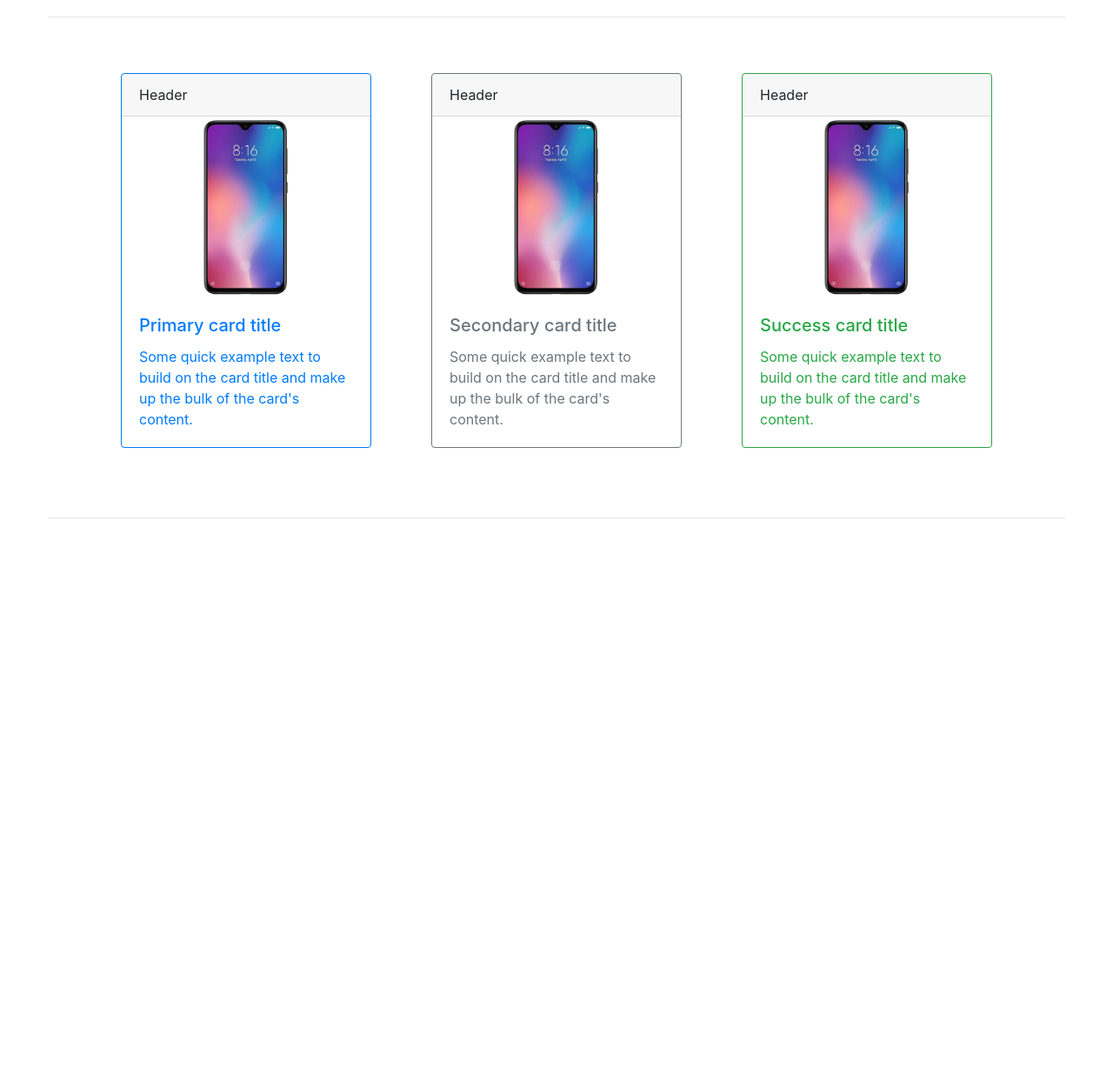
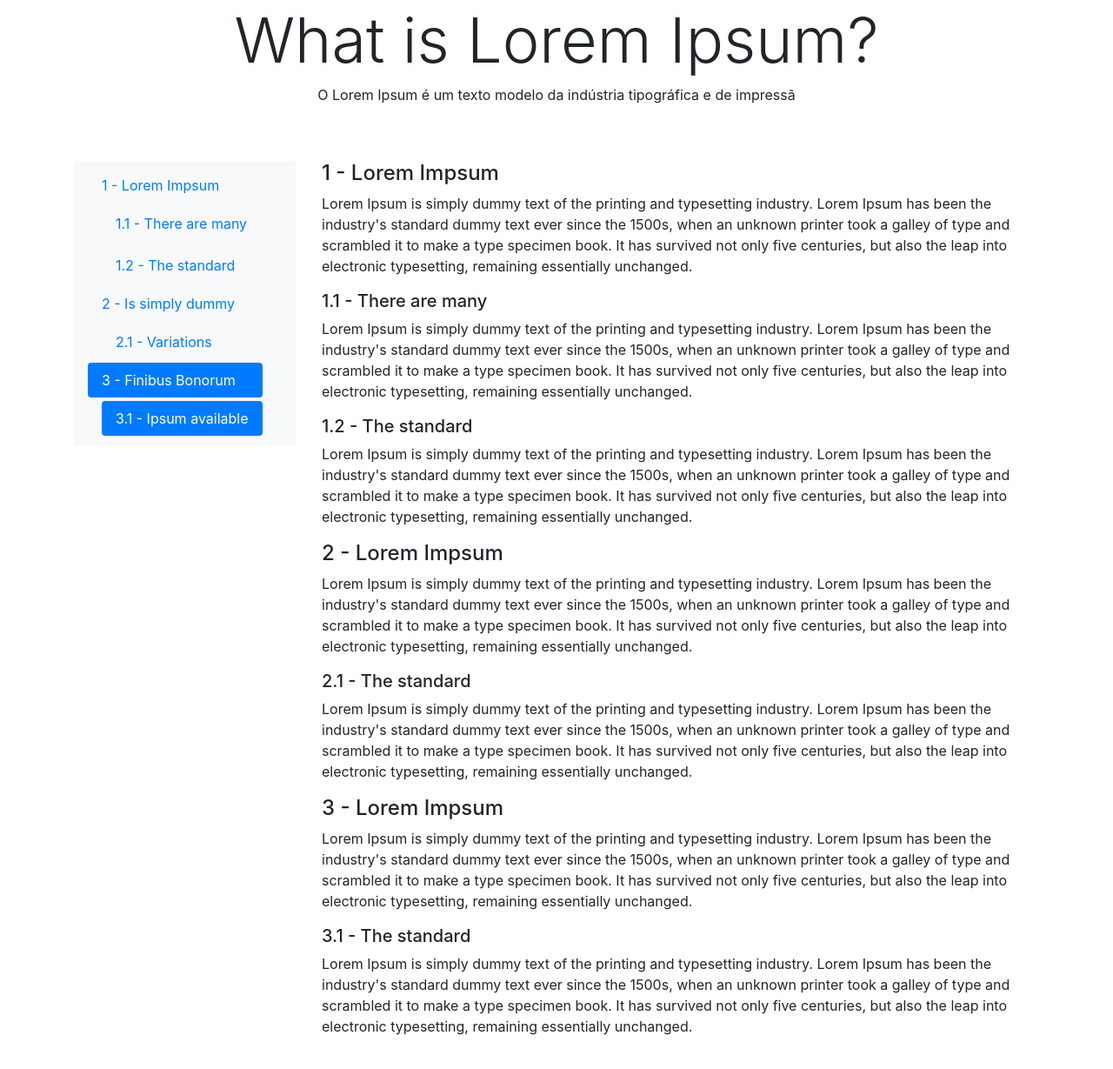
Before and after one commit to JonathanHenriqueCWB/Bootstrap4, a website: page index.html in a window 1280 px wide. Shown: the part 501-1730 px from the top of the page at 87% size. Before the commit the page ends 1161 px from the top, so only its background shows below. Drawn offline with nearby package versions, Linux system fonts and the light colour scheme.

Commit message:
Scrolspy

```diff
--- a/index.html
+++ b/index.html
@@ -8,12 +8,14 @@
     <!--Bootstrap CSS-->
     <link rel="stylesheet" href="node_modules/bootstrap/compiler/bootstrap.css">
 
-    <!---->
-    <link rel="stylesheet" href="node_modules/bootstrap/compiler/style.css">
+    <!--css compilado scss-->
+    <link rel="stylesheet" href="node_modules/bootstrap/compiler/estilo.css">
 </head>
 <body>
+  <!--NAVBAR-->
   <nav class="navbar navbar-expand-lg navbar-light bg-light shadow ">
     <div class="container">
+
       <a class="navbar-brand h1 mb-0" href="">Logo</a>
 
       <button  class="navbar-toggler" type="button" data-toggle="collapse" data-target="#menuMinificado" aria-controls="navbarTogglerDemo01" aria-expanded="false" aria-label="Toggle navigation">
@@ -38,11 +40,10 @@
             <a href="" class="nav-link">Contatos</a>
           </li>
         </ul>
+
         <ul class="navbar-nav ml-auto">
           <li class="nav-item dropdown">
-                        <a class="nav-link dropdown-toggle" href="#" id="navbarDropdown" role="button" data-toggle="dropdown" aria-haspopup="true" aria-expanded="false">
-                            Dropdown
-                        </a>
+            <a class="nav-link dropdown-toggle" href="#" id="navbarDropdown" role="button" data-toggle="dropdown" aria-haspopup="true" aria-expanded="false">Dropdown</a>
             <div class="dropdown-menu" aria-labelledby="navbarDropdown">
               <a class="dropdown-item" href="#"></a>
               <a class="dropdown-item" href="#">Another action</a>
@@ -51,16 +52,18 @@
             </div>
           </li>
         </ul>
+
         <form action="" class="form-inline">
           <input type="text" class="form-control ml-2 mr-2" type="search" placeholder="Buscar...">
           <button class="btn btn-secondary" type="submit">Ok</button>
         </form>
       </div>
+
     </div>
   </nav>
 
 
-
+  <!--CAROUSEL-->
   <div id="carouselExampleControls" class="carousel slide" data-ride="carousel">
 
     <ol class="carousel-indicators">
@@ -70,6 +73,7 @@
     </ol>
 
     <div class="carousel-inner">
+
       <div class="carousel-item active">
         <img src="imagens/carousel/slide1.jpg" class="img-fluid d-block" alt="...">
         <div class="carousel-caption d-none d-md-block">
@@ -82,7 +86,7 @@
         <img src="imagens/carousel/slide2.jpg" class="img-fluid d-block" alt="...">
         <div class="carousel-caption d-none d-md-block">
           <h3>Lorem Ipsum</h3>
-              <p>                "There is no one who loves pain itself, who seeks after it and wants to have it."</p>
+          <p>"There is no one who loves pain itself, who seeks after it and wants to have it."</p>
         </div>
       </div>
 
@@ -104,55 +108,105 @@
       <span class="carousel-control-next-icon" aria-hidden="true"></span>
       <span class="sr-only">Next</span>
     </a>
+
   </div>
 
 
+  <!--SCROLLSPY-->
+  <div class="container my-5">
 
-      <br><br><hr class="container"><br><br>
-
-
-
-      <div class="container">
-        <div class="row">
-
-            <div class="card border-primary mb-3 ml-auto" style="max-width: 18rem;">
-                <div class="card-header">Header</div>
-
-                <img src="imagens/card/imgCard.jpg" class="card-img-top" alt="...">
-
-
-                <div class="card-body text-primary">
-                  <h5 class="card-title">Primary card title</h5>
-                  <p class="card-text">Some quick example text to build on the card title and make up the bulk of the card's content.</p>
+    <div class="row mb-5">
+      <div class="col-12 text-center">
+        <h1 class="display-3">What is Lorem Ipsum?</h1>
+        <p>O Lorem Ipsum é um texto modelo da indústria tipográfica e de impressã</p>
       </div>
     </div>
 
-              <div class="card border-secondary mb-3 ml-auto mr-auto" style="max-width: 18rem;">
-                <div class="card-header">Header</div>
+    <div class="row">
 
-                <img src="imagens/card/imgCard.jpg" class="card-img-top" alt="...">
+      <div class="col-3">
+        <nav id="navbarVertical" class="navbar navbar-light bg-light">
+          <nav class="nav nav-pills flex-column">
 
-                <div class="card-body text-secondary">
-                  <h5 class="card-title">Secondary card title</h5>
-                  <p class="card-text">Some quick example text to build on the card title and make up the bulk of the card's content.</p>
-                </div>
+            <a href="#item-1" class="nav-link">1 - Lorem Impsum</a>
+            <nav class="nav nav-pills flex-column">
+              <a href="#item-1-1" class="nav-link ml-3 my-1">1.1 - There are many</a>
+              <a href="#item-1-2" class="nav-link ml-3 my-1">1.2 - The standard</a>
+            </nav>
+
+            <a href="#item-2" class="nav-link">2 - Is simply dummy</a>
+            <nav class="nav nav-pills flex-column">
+              <a href="#item-2-1" class="nav-link ml-3 my-1">2.1 - Variations</a>
+            </nav>
+
+            <a href="#item-3" class="nav-link">3 - Finibus Bonorum</a>
+            <nav class="nav nav-pills flex-column">
+              <a href="#item-3-1" class="nav-link ml-3 my-1">3.1 - Ipsum available</a>
+            </nav>
+          </nav>
+        </nav>
       </div>
 
-              <div class="card border-success mb-3 mr-auto" style="max-width: 18rem;">
-                <div class="card-header">Header</div>
+      <div class="col-9">
+        <div data-spy="scroll" data-target="#navbarVertical" data-offset="0" class="scrollspySite">
 
-                <img src="imagens/card/imgCard.jpg" class="card-img-top" alt="...">
+          <!--Item 1-->
+          <h4 id="item-1">1 - Lorem Impsum</h4>
+          <p>Lorem Ipsum is simply dummy text of the printing and typesetting industry. Lorem Ipsum has been the industry's
+            standard dummy text ever since the 1500s, when an unknown printer took a galley of type and scrambled it to make
+            a type specimen book. It has survived not only five centuries, but also the leap into electronic typesetting,
+            remaining essentially unchanged.
+          </p>
 
-                <div class="card-body text-success">
-                  <h5 class="card-title">Success card title</h5>
-                  <p class="card-text">Some quick example text to build on the card title and make up the bulk of the card's content.</p>
+          <h5 id="item-1-1">1.1 - There are many</h5>
+          <p>Lorem Ipsum is simply dummy text of the printing and typesetting industry. Lorem Ipsum has been the industry's
+            standard dummy text ever since the 1500s, when an unknown printer took a galley of type and scrambled it to make
+            a type specimen book. It has survived not only five centuries, but also the leap into electronic typesetting,
+            remaining essentially unchanged.
+          </p>
+
+          <h5 id="item-1-2">1.2 - The standard</h5>
+          <p>Lorem Ipsum is simply dummy text of the printing and typesetting industry. Lorem Ipsum has been the industry's
+            standard dummy text ever since the 1500s, when an unknown printer took a galley of type and scrambled it to make
+            a type specimen book. It has survived not only five centuries, but also the leap into electronic typesetting,
+            remaining essentially unchanged.
+          </p>
+
+          <!--Item 2-->
+          <h4 id="item-2">2 - Lorem Impsum</h4>
+          <p>Lorem Ipsum is simply dummy text of the printing and typesetting industry. Lorem Ipsum has been the industry's
+            standard dummy text ever since the 1500s, when an unknown printer took a galley of type and scrambled it to make
+            a type specimen book. It has survived not only five centuries, but also the leap into electronic typesetting,
+            remaining essentially unchanged.
+          </p>
+
+          <h5 id="item-2-1">2.1 - The standard</h5>
+          <p>Lorem Ipsum is simply dummy text of the printing and typesetting industry. Lorem Ipsum has been the industry's
+            standard dummy text ever since the 1500s, when an unknown printer took a galley of type and scrambled it to make
+            a type specimen book. It has survived not only five centuries, but also the leap into electronic typesetting,
+            remaining essentially unchanged.
+          </p>
+
+          <!--Item 3-->
+          <h4 id="item-3">3 - Lorem Impsum</h4>
+          <p>Lorem Ipsum is simply dummy text of the printing and typesetting industry. Lorem Ipsum has been the industry's
+            standard dummy text ever since the 1500s, when an unknown printer took a galley of type and scrambled it to make
+            a type specimen book. It has survived not only five centuries, but also the leap into electronic typesetting,
+            remaining essentially unchanged.
+          </p>
+
+          <h5 id="item-3-1">3.1 - The standard</h5>
+          <p>Lorem Ipsum is simply dummy text of the printing and typesetting industry. Lorem Ipsum has been the industry's
+            standard dummy text ever since the 1500s, when an unknown printer took a galley of type and scrambled it to make
+            a type specimen book. It has survived not only five centuries, but also the leap into electronic typesetting,
+            remaining essentially unchanged.
+          </p>
+
         </div>
       </div>
 
     </div>
   </div>
-
-    <br><br><hr class="container"><br><br>
 
 
   <!-- Optional JavaScript -->
@@ -176,8 +230,8 @@
     npm install popper
     npm install -g sass-->
 
-<!--Config sass
+<!--Config/Comp sass
     sass --watch node_modules/bootstrap/SCSS:diretorioPastaCSS
     Exe:
-    sass --watch node_module/bootstrap/scss:node_modules/compiles
-    nesse caso ira ser criado os arquivos css na pasta compiler-->
+    sass --watch node_module/bootstrap/scss:node_modules/bootstrap/compiler
+    Compila a pasta scss dentro da pastra compiler-->
```
Lines whose indentation alone changed are shown as unchanged.
